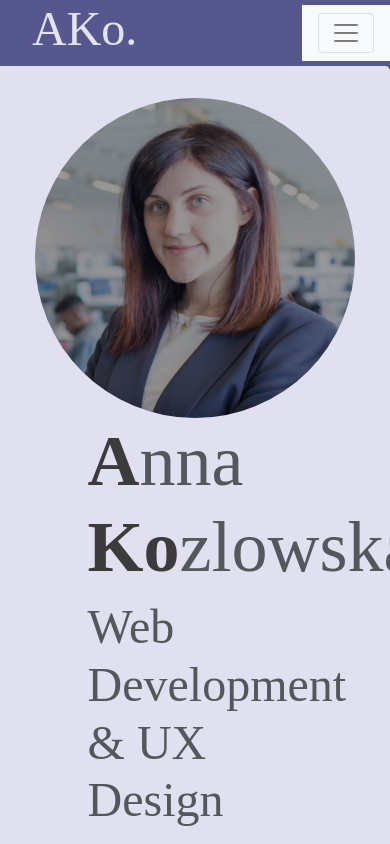
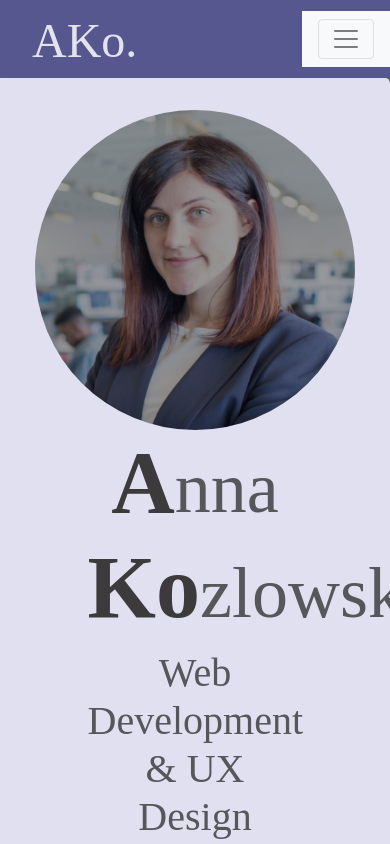
Before and after one commit to ladycosy/Bootstrap-portfolio, a plain HTML site: page index.html in a window 390 px wide. Shown: the top 844 px of the page. Drawn offline with nearby package versions, Linux system fonts and the light colour scheme.

Commit message:
added media queries and improved page's responsiveness

```diff
--- a/css/style.css
+++ b/css/style.css
@@ -20,6 +20,7 @@ h1 {
 h1 span {
   font-weight: bold;
   color: rgb(60, 58, 58);
+  font-size: 5.5rem;
 }
 
 h2 {
@@ -37,7 +38,9 @@ header {
 
 header h2 {
   color: var(--primary-color);
+  font-size: 3rem;
   padding-left: 2rem;
+  margin-top: 0.75rem;
 }
 
 header nav {
@@ -46,7 +49,6 @@ header nav {
 
 header ul {
   background: var(--header-color);
-  margin: 0;
 }
 
 header li {
@@ -69,7 +71,7 @@ header li :hover {
 .jumbotron {
   width: 100%;
   display: inline-flex;
-  /* align-items: center; */
+  align-items: center;
   justify-content: space-around;
   flex-direction: row;
   flex-wrap: wrap;
@@ -80,7 +82,8 @@ header li :hover {
 .jumbotron img {
   border-radius: 50%;
   width: 20em;
-  aspect-ratio: 1/1;
+  height: 20em;
+  /* aspect-ratio: 1 / 1; */
 }
 
 .jumbotron div {
@@ -254,12 +257,10 @@ form h5 {
   padding: 0.5rem 2.5rem;
   background-color: white;
   border-radius: 2rem;
-  opacity: 100%;
 }
 
-.contact-me-footer a :hover {
-  opacity: 90%;
-  animation: forwards;
+.contact-me-footer a :hover{
+  filter: brightness(130%);
 }
 
 .contact-me-footer li {
@@ -280,3 +281,17 @@ footer p {
 }
 
 /* End Footer */
+
+
+/* Media Queries */
+
+@media screen and (max-width: 864px) {
+  h1 {
+    font-size: 4.5rem;
+  }
+  h2 {
+    font-size: 2.5rem;
+  }
+  .jumbotron div {text-align: center;}
+
+  /* End Media Queries */
--- a/index.html
+++ b/index.html
@@ -44,7 +44,7 @@
 
   <!-- Jumbotron -->
   <section class="jumbotron" id="About Me">
-    <img src="images/GCU2.jpg" alt="anna's picture"/>
+    <img src="images/GCU2.jpg" alt="anna's picture" />
     <div>
       <h1 class="display-3"><span class="strong">A</span>nna <span class="strong">Ko</span>zlowska</h1>
       <h2>Web Development & UX Design</h2>
@@ -79,7 +79,8 @@
             </p>
             <h6>Placeholder for tools used</h6>
             <a class="btn btn-primary" href="#!" target="_blank" style="background-color: #57578f;">Live Demo</a>
-          <a href="https://github.com/ladycosy"><img class="link-image" src="images/GithubIcon.png" alt="github icon linking the project 1 repo" target="_blank" /></a>
+            <a href="https://github.com/ladycosy"><img class="link-image" src="images/GithubIcon.png"
+                alt="github icon linking the project 1 repo" target="_blank" /></a>
           </div>
         </div>
       </div>
@@ -95,7 +96,8 @@
             </p>
             <h6>Placeholder for tools used</h6>
             <a href="#!" target="_blank" class="btn btn-primary" style="background-color: #57578f;">Live Demo</a>
-          <a href="https://github.com/ladycosy"><img class="link-image" src="images/GithubIcon.png" alt="github icon linking the project 2 repo" target="_blank" /></a>
+            <a href="https://github.com/ladycosy"><img class="link-image" src="images/GithubIcon.png"
+                alt="github icon linking the project 2 repo" target="_blank" /></a>
           </div>
         </div>
       </div>
@@ -111,8 +113,10 @@
             </p>
             <h6>Placeholder for tools used</h6>
             <a href="#!" target="_blank" class="btn btn-primary" style="background-color: #57578f;">Live Demo</a>
-          <a href="https://github.com/ladycosy"><img class="link-image" src="images/GithubIcon.png" alt="github icon linking the project 3 repo" target="_blank" /></a>
-        </div></div>
+            <a href="https://github.com/ladycosy"><img class="link-image" src="images/GithubIcon.png"
+                alt="github icon linking the project 3 repo" target="_blank" /></a>
+          </div>
+        </div>
       </div>
 
       <!-- Card 4 -->
@@ -127,7 +131,8 @@
             <h6>Placeholder for tools used</h6>
 
             <a href="#!" target="_blank" class="btn btn-primary" style="background-color: #57578f;">Live Demo</a>
-          <a href="https://github.com/ladycosy"><img class="link-image" src="images/GithubIcon.png" alt="github icon linking the project 4 repo" target="_blank" /></a>
+            <a href="https://github.com/ladycosy"><img class="link-image" src="images/GithubIcon.png"
+                alt="github icon linking the project 4 repo" target="_blank" /></a>
 
           </div>
         </div>
@@ -150,7 +155,7 @@
       <div class="form-group">
         <label for="formGroupExampleInput2" class="col-sm-8 col-form-label"> E-mail address</label>
         <div class="col-sm-10">
-          <input type="email" class="form-control" id="formGroupExampleInput2"/>
+          <input type="email" class="form-control" id="formGroupExampleInput2" />
         </div>
       </div>
       <div class="form-group">
@@ -159,50 +164,50 @@
         <div class="col-sm-12"><input type="text" class="form-control" id="formGroupExampleInput3" placeholder="" />
         </div>
       </div>
-      <button type="button" class="btn btn-primary" data-toggle="modal" data-target=".bd-example-modal-lg" style="background-color: #57578f;">
+      <button type="button" class="btn btn-primary" data-toggle="modal" data-target=".bd-example-modal-lg"
+        style="background-color: #57578f;">
         Submit
       </button>
     </form>
   </div>
   <!-- End Contact Me -->
 
-  <section>
-
-  </section>
-
+  <!-- Footer -->
   <footer>
     <div class="contact-me-footer">
-      <div><ul>
+      <div>
+        <ul>
           <li>
             <a href="tel:+44 7477 4630 18" target="_blank">
-            <img class="link-image-footer" src="images/PhoneIcon.png"
-            alt="Telephone icon" target="_blank" />
+              <img class="link-image-footer" src="images/PhoneIcon.png" alt="Telephone icon" target="_blank" />
             </a>
           </li>
           <li>
             <a href="mailto:a.kozlowska1993@gmail.com" target="_blank">
-            <img class="link-image-footer" src="images/EmailIcon.png"
-            alt="Email icon" target="_blank" />
+              <img class="link-image-footer" src="images/EmailIcon.png" alt="Email icon" target="_blank" />
             </a>
           </li>
           <li>
             <a href="https://linkedin.com/in/annakozlowska1993" target="_blank">
-            <img class="link-image-footer" src="images/LinkedinIcon.png"
-            alt="LinkedIn icon" target="_blank" />
+              <img class="link-image-footer" src="images/LinkedinIcon.png" alt="LinkedIn icon" target="_blank" />
             </a>
           </li>
           <li>
             <a href="https://github.com/ladycosy" target="_blank">
-            <img class="link-image-footer" src="images/GithubIcon.png"
-            alt="GitHub icon" target="_blank" />
+              <img class="link-image-footer" src="images/GithubIcon.png" alt="GitHub icon" target="_blank" />
             </a>
           </li>
-      </ul></div>
+        </ul>
+      </div>
       <div>
         <p>
-    Powered by AKo. 2022</p> </div></div>
+          Powered by AKo. 2022</p>
+      </div>
+    </div>
   </footer>
+  <!-- End footer -->
 
+  <!-- Form Modal -->
   <div class="modal fade bd-example-modal-lg" tabindex="-1" role="dialog" aria-labelledby="mySmallModalLabel"
     aria-hidden="true">
     <div class="modal-dialog modal-lg">
@@ -212,11 +217,10 @@
           I will contact you back - speak soon!
         </div>
       </div>
+      <!-- End Modal -->
 
 
 
-  <!-- Footer -->
-  <!-- End footer -->
 
       <!-- Optional JavaScript -->
       <!-- jQuery first, then Popper.js, then Bootstrap JS -->
```
Lines whose indentation alone changed are shown as unchanged.
